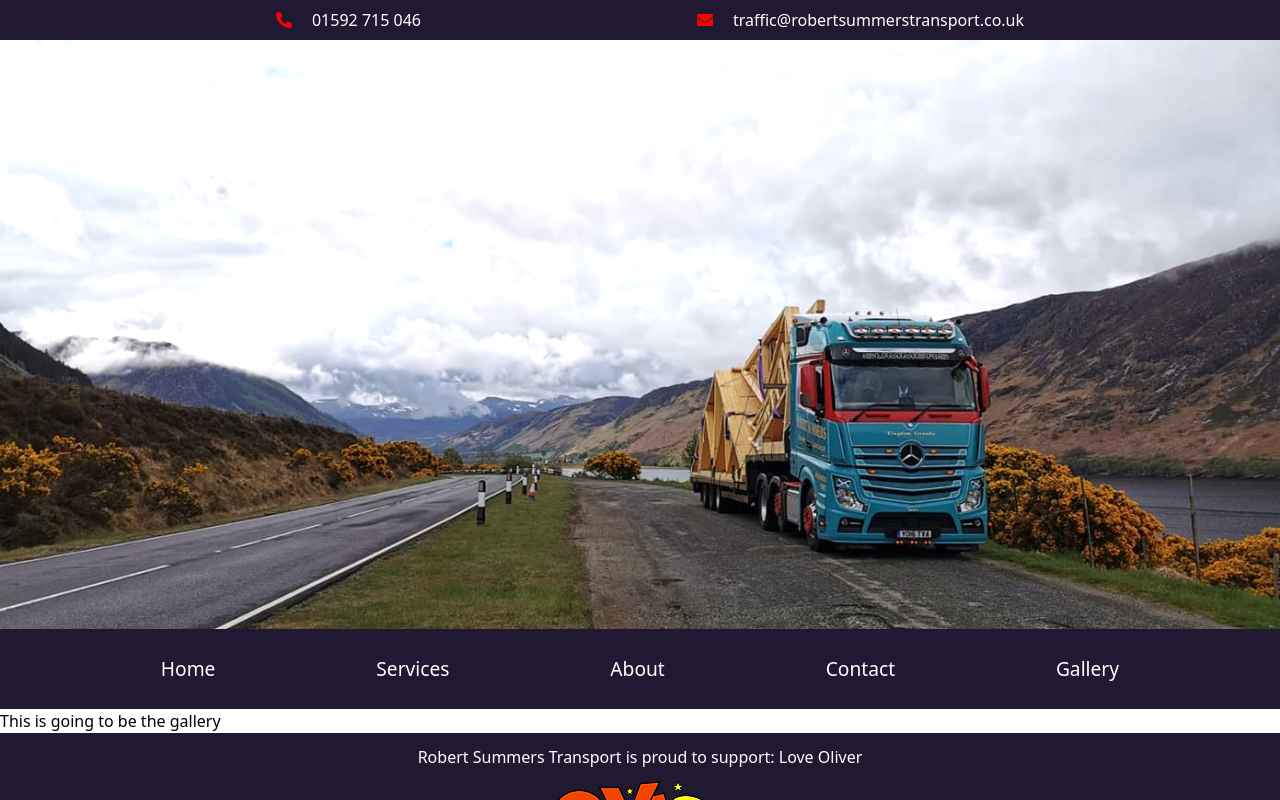
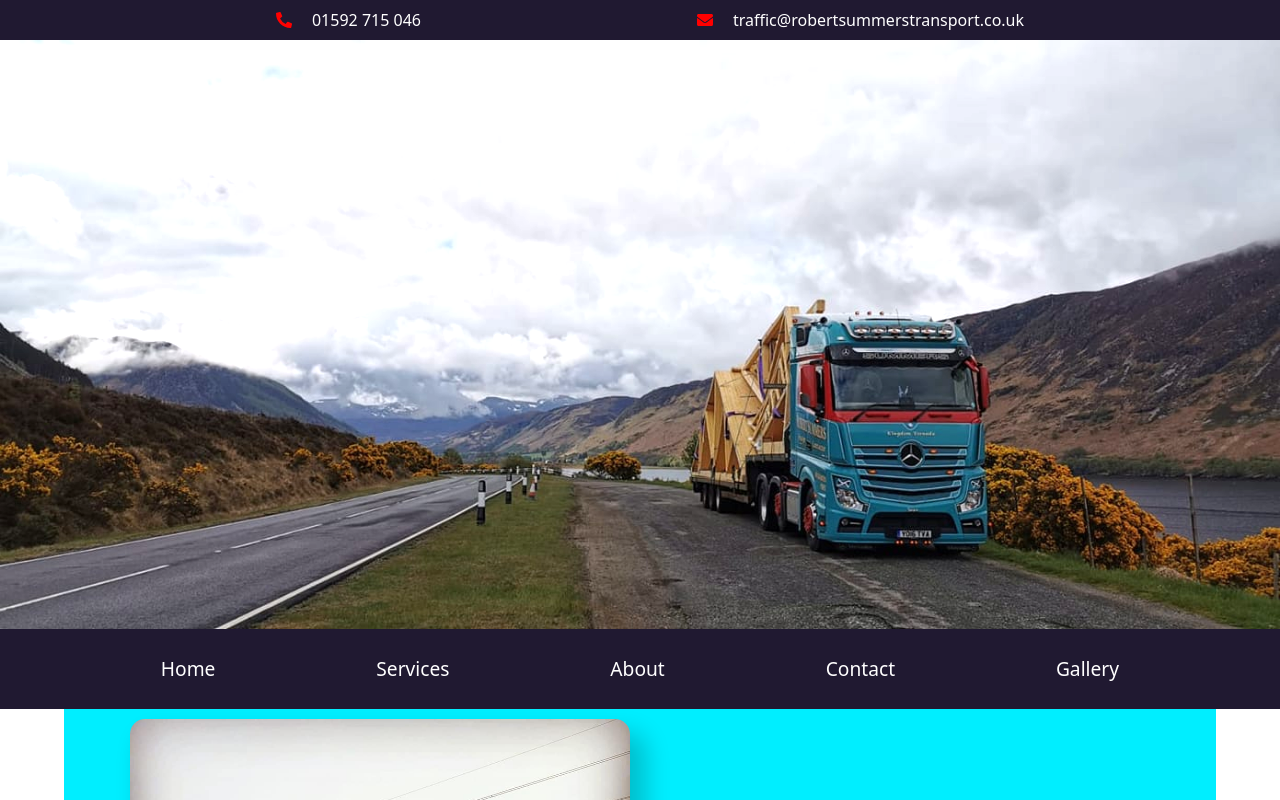
Before and after one commit to SamHodg1993/rst-mobile, a React (Create React App) app: page / in a window 1280 px wide. Both pictures are taken after a click on the button "Gallery". Shown: the top 800 px of the page. Built offline with nearby package versions, Linux system fonts and the light colour scheme.

Commit message:
Added basic styling to the gallary component and rendered images correctly

```diff
--- a/src/App.css
+++ b/src/App.css
@@ -246,6 +246,31 @@
     color: white
 }
 
+/* ******************** Gallery Styles **************** */
+
+.gallary-container{
+    display: flex;
+    flex-wrap: wrap;
+    justify-content: center;
+    align-items: center;
+    max-width: 90%;
+    margin-left: auto;
+    margin-right: auto;
+    background-color: rgb(0, 238, 255);
+}
+
+.gallary-image{
+    display: flex;
+    justify-content: center;
+    flex-direction: column;
+    align-items: center;
+    max-width: 500px;
+    max-height: 90%;
+    overflow: hidden;
+    margin: 10px;
+    box-shadow: 13px 17px 25px 3px rgba(0, 0, 0, 0.2);
+    border-radius: 15px;
+}
 /* ******************** Testing Styles **************** */
 .test-div{
     height: 95vh;
--- a/src/Components/Gallery.js
+++ b/src/Components/Gallery.js
@@ -1,9 +1,18 @@
 import React from 'react'
+
+import images from './images'
 
 function Gallery() {
   return (
-    <div>
-        <h1>This is going to be the gallery</h1>
+    <div className='gallary-container'>
+        {images.map(e => {
+          return(
+            <div key={e.id} className="gallary-image">
+              <img src={e.image} alt={e.alt}/>
+              <p>{e.alt}</p>
+            </div>
+          )
+        })}
     </div>
   )
 }
```
Also changed, not shown: src/Components/images.js (+29 -29 lines), 1 other file (tests, documents, lock files or other folders).
